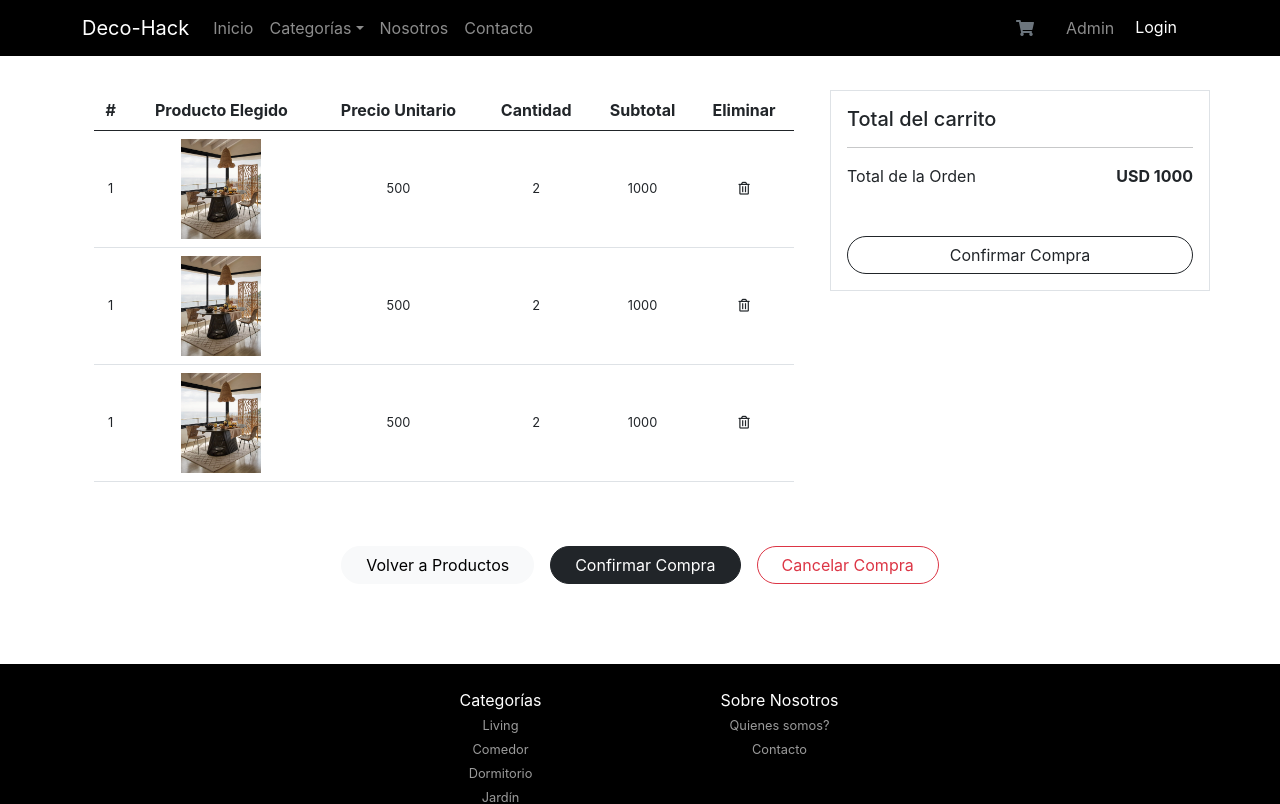
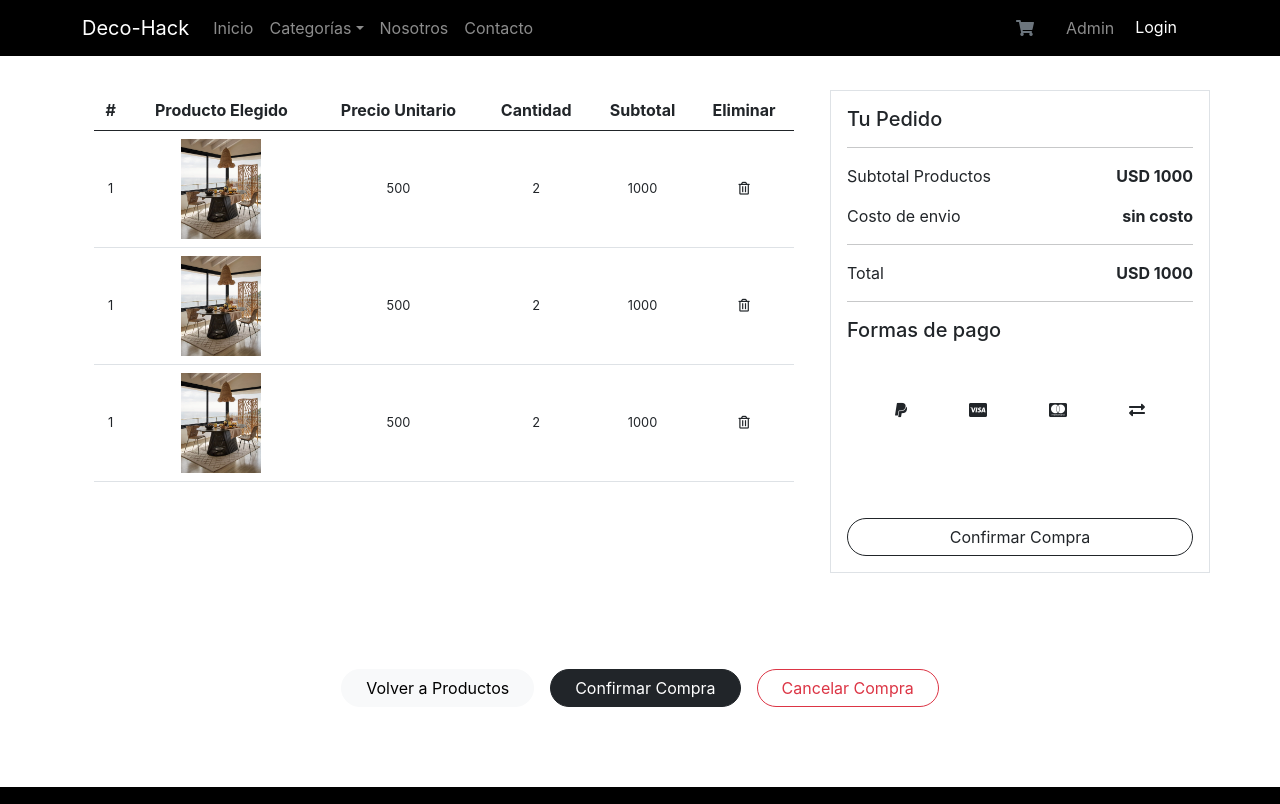
Before and after one commit to noelreissig/ecommerce-front, a React (Create React App) app: page /carrito in a window 1280 px wide. Shown: the top 804 px of the page. Built offline with nearby package versions, Linux system fonts and the light colour scheme; a web font is replaced by a local one.

Commit message:
ajustes en rutas fotos

```diff
--- a/src/components/CarouselOneProduct.jsx
+++ b/src/components/CarouselOneProduct.jsx
@@ -9,14 +9,14 @@ function CarouselOneProduct() {
         <Carousel.Item>
           <img
             className={`${carouselOneProductStyle.imgCarousel} w-100 `}
-            src="../img/comedor/2.mesa_dos.webp"
+            src="../img/comedor/2A_mesa.webp"
             alt="2.mesa"
           />
         </Carousel.Item>
         <Carousel.Item>
           <img
             className={`${carouselOneProductStyle.imgCarousel} w-100 `}
-            src="../img/comedor/1.mesa.webp"
+            src="../img/comedor/1A_mesa.webp"
             alt="1.mesa"
           />
         </Carousel.Item>
--- a/src/components/pages/Cart.jsx
+++ b/src/components/pages/Cart.jsx
@@ -15,20 +15,52 @@ const Cart = () => {
             <CartTable />
           </div>
           <div className="col-md-4 border m-0 p-3 h-50">
-            <h5>Total del carrito</h5>
+            <h5>Tu Pedido</h5>
             <hr />
-            <div className="d-flex justify-content-between">
-              <span>Total de la Orden</span>
+            <div className="d-flex justify-content-between pb-3">
+              <span>Subtotal Productos</span>
               <span>
                 <strong>USD 1000</strong>
               </span>
             </div>
+            <div className="d-flex justify-content-between">
+              <span>Costo de envio</span>
+              <span>
+                <strong>sin costo</strong>
+              </span>
+            </div>
+            <hr />
+            <div className="d-flex justify-content-between">
+              <span>Total</span>
+              <span>
+                <strong>USD 1000</strong>
+              </span>
+            </div>
+            <hr />
+            <div className="">
+              <h5>Formas de pago</h5>
+              <div className="p-5 d-flex justify-content-between">
+                <span>
+                  <i className="fab fa-paypal"></i>
+                </span>
+                <span>
+                  <i class="fab fa-cc-visa"></i>
+                </span>
+                <span>
+                  <i class="fab fa-cc-mastercard"></i>
+                </span>
+                <span>
+                  <i className="fas fa-exchange-alt"></i>
+                </span>
+              </div>
+            </div>
+            <div className="d-flex justify-content-between"></div>
             <button className="btn btn-outline-dark rounded-pill px-4 mt-5 w-100">
               Confirmar Compra
             </button>
           </div>
         </div>
-        <div className="row d-flex text-center">
+        <div className="row d-flex text-center mt-5">
           <div className="col">
             <button className="btn btn-light rounded-pill px-4 mt-5 mx-2">
               Volver a Productos
```
